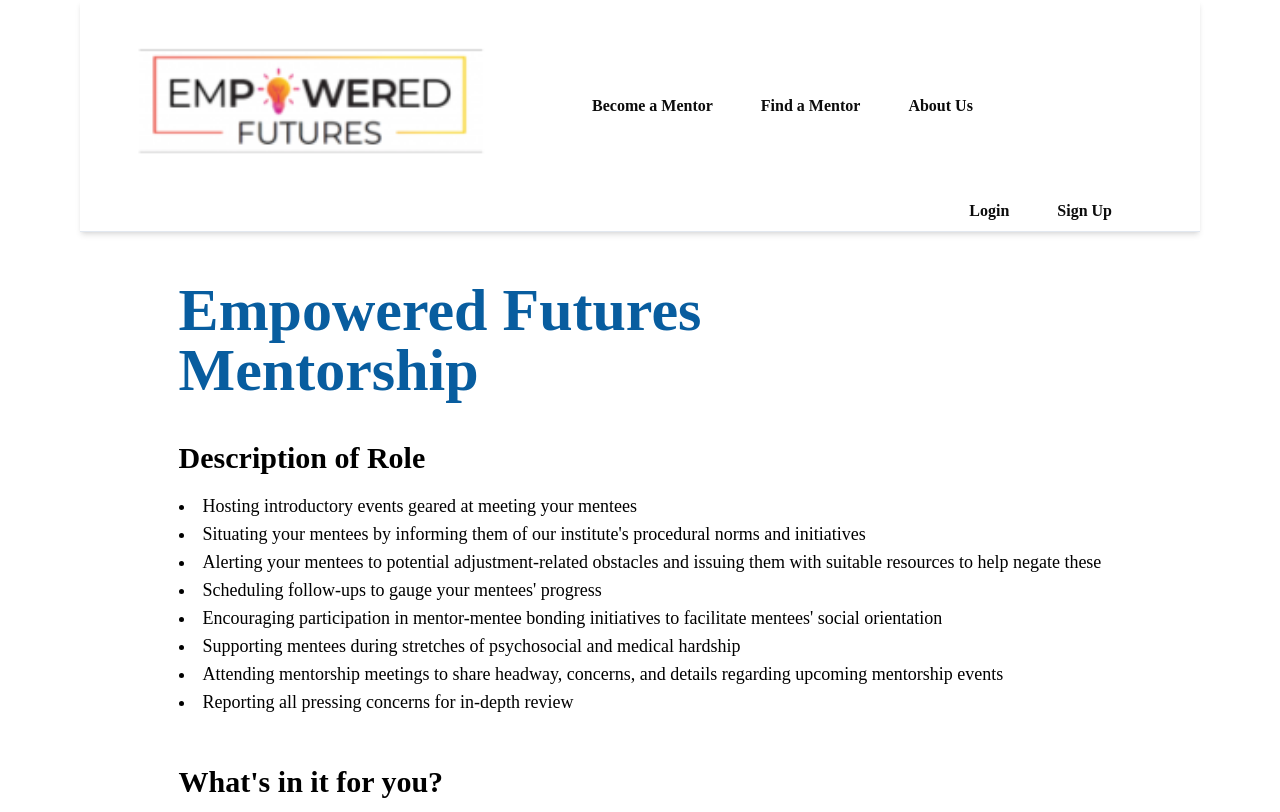
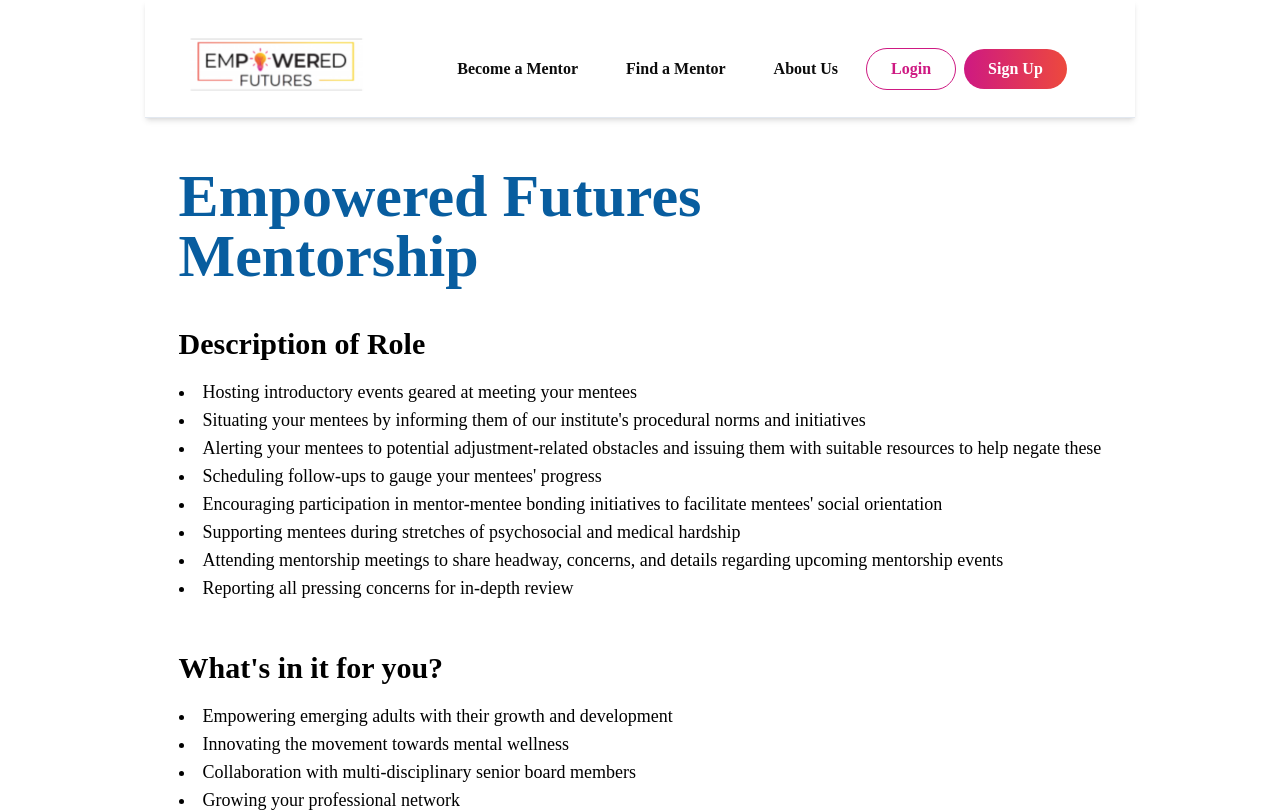
Before and after one commit to JasonXB/EF_Clone, a Next.js app: page /become-a-mentor in a window 1280 px wide. Shown: the top 812 px of the page. Built offline with nearby package versions, Linux system fonts and the light colour scheme; what tw-elements would draw is missing.

Commit message:
adjusted layout style issues

```diff
--- a/src/components/Layout.tsx
+++ b/src/components/Layout.tsx
@@ -1,6 +1,7 @@
 import React, { Children } from 'react';
 import Head from 'next/head';
 import Navbar from './header/Navbar';
+import LayoutStyle from '../../styles/Layout.module.css';
 // import Header from ''
 // import Footer from ''
 
@@ -13,13 +14,13 @@ const Layout = ({ ...props }: LayoutProps) => {
     ? `${props.headTitle} | Empowered Futures`
     : 'Empowered Futures';
   return (
-    <div className="container font-[mainFont] ">
+    <div className={`${LayoutStyle.container} font-[mainFont] `}>
       <Head>
         <title>{title}</title>
         <meta name="description" content="text" />
         <link rel="icon" href="/favicon.ico" />
       </Head>
-      <div className="content">
+      <div className={LayoutStyle.Content}>
         {/* Add the Header component here */}
         {/* <Header/> */}
         <Navbar />
--- a/src/components/header/EfLogo.tsx
+++ b/src/components/header/EfLogo.tsx
@@ -7,9 +7,15 @@ const EfLogo = ({ alt, className }: EfLogoProps) => {
   return (
     <>
       {/* Empowered Futures Logo / Link to the Homepage */}
-      <Link href="/">
+      <Link href="/" aria-label="go back to homepage">
         <a className="items-center block p-2 ml-6 mr-12 ">
-          <Image className={className} alt={alt} src={eflogo} height={148} />
+          <Image
+            className={className}
+            alt={alt}
+            src={eflogo}
+            height={74}
+            width={200}
+          />
         </a>
       </Link>
     </>
--- a/src/components/header/Navbar.tsx
+++ b/src/components/header/Navbar.tsx
@@ -1,5 +1,7 @@
 import NavbarLink from './NavbarLink';
 import EfLogo from './EfLogo';
+import Button, { buttonVariants } from '../buttons/reusuable-buttons';
+import Link from 'next/link';
 
 const Navbar = () => {
   return (
@@ -17,10 +19,15 @@ const Navbar = () => {
             <NavbarLink url={'/about-us'} name={'About Us'} />
           </div>
         </div>
-        {/* Right div for Login/Sign Up Buttons (not yet pulled from repo) */}
+        {/* Right div for Login/Sign Up Buttons*/}
         <div className="flex flex-col items-start w-full mr-16 lg:inline-flex lg:flex-row lg:ml-auto lg:w-auto lg:items-center lg:h-auto">
-          <NavbarLink url={'/about-us'} name={'Login'} />
-          <NavbarLink url={'/about-us'} name={'Sign Up'} />
+          {/*These links are made to look like buttons */}
+          <Link href={'/login'}>
+            <a className={buttonVariants.secondary}>Login</a>
+          </Link>
+          <Link href={'/signup'}>
+            <a className={buttonVariants.primary}>Sign Up</a>
+          </Link>
         </div>
       </nav>
     </>
--- /dev/null
+++ b/styles/Layout.module.css
@@ -0,0 +1,12 @@
+/* Layout Styling */
+.container {
+  margin: auto;
+  display: grid;
+  grid-template-columns: minmax(300px, 1920px);
+  justify-items: center;
+  grid-gap: 0.5rem;
+}
+.content {
+  grid-column: main-start/main-end;
+  padding: 0 2rem;
+}
--- a/styles/globals.css
+++ b/styles/globals.css
@@ -18,18 +18,7 @@ ol,
 ul {
   list-style: none;
 }
-/* Layout Styling */
-.container {
-  margin: auto;
-  display: grid;
-  grid-template-columns: 2fr [main-start] minmax(300px, 1920px) [main-end] 1fr;
-  justify-items: center;
-  grid-gap: 0.5rem;
-}
-.content {
-  grid-column: main-start/main-end;
-  padding: 0 2rem;
-}
+
 /* Bg color for buttons */
 .bg-pinkOrangeGradient {
   background: var(--pinkOrangeGradient);
```
